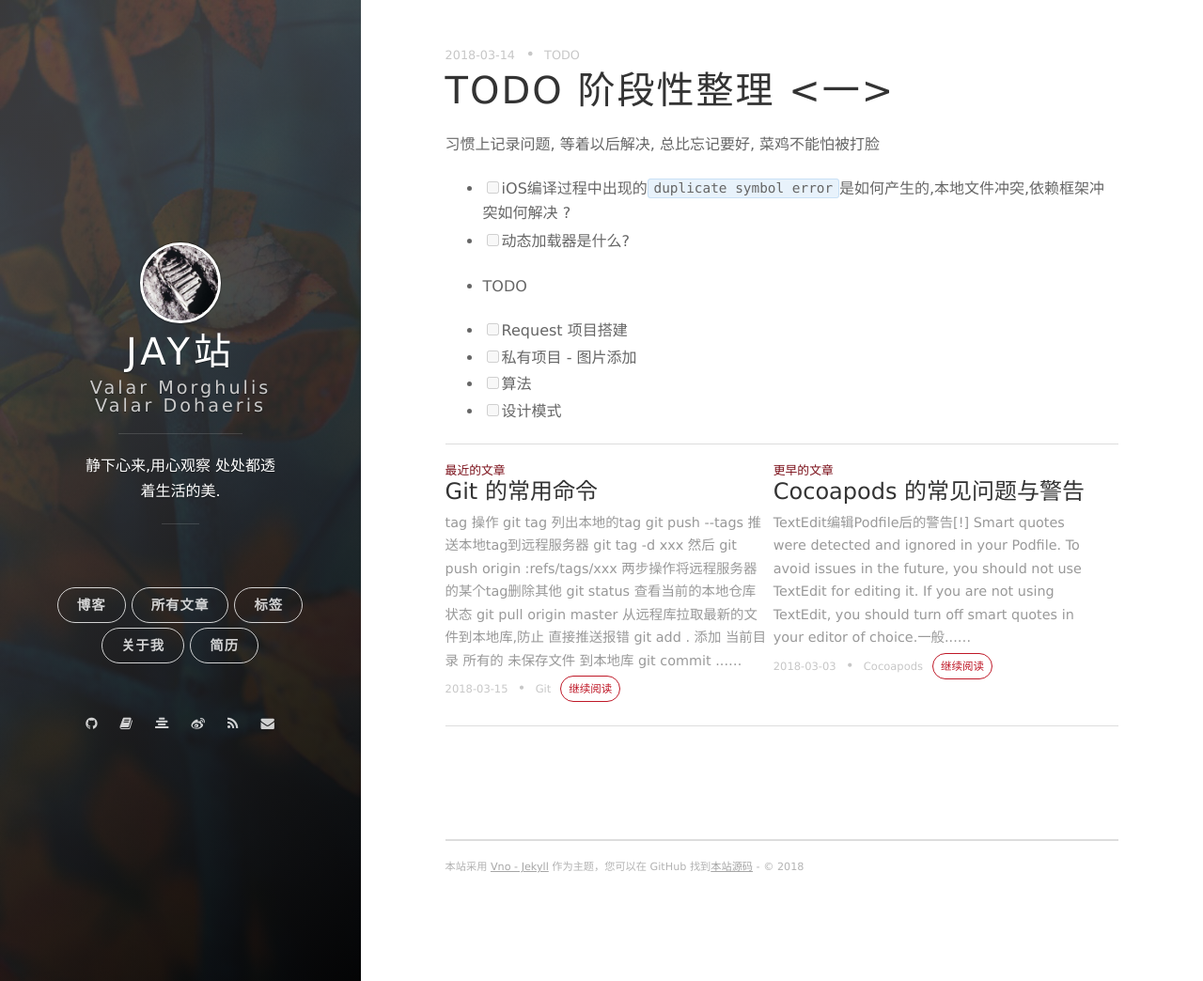
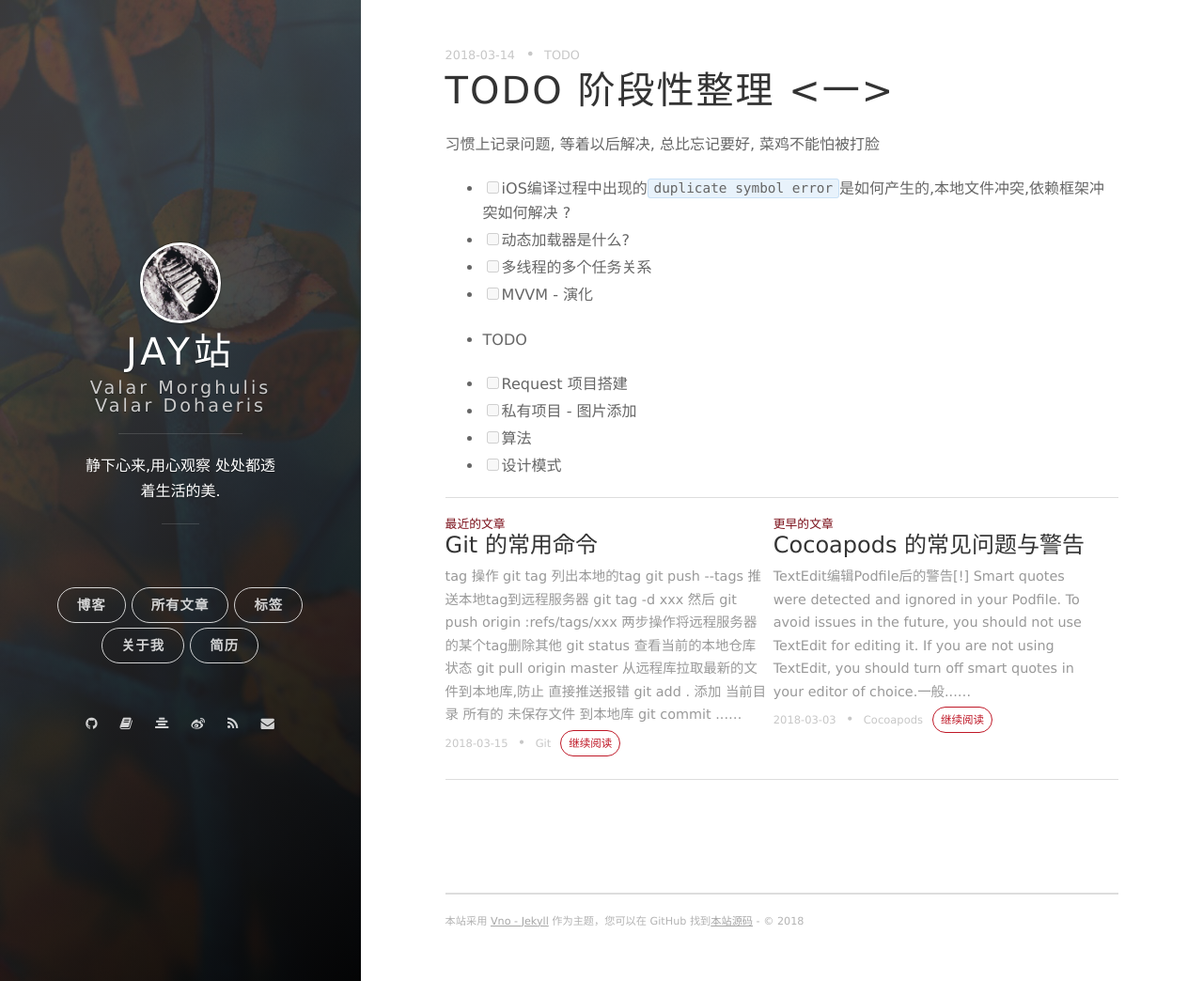
Before and after one commit to manajay/manajay.github.io, a Jekyll site: the page built from _posts/2018-03-14-todo-issue.md, in a window 1280 px wide and 1044 px high. Shown: the whole window at 94% size. Built offline with Jekyll 4.4.1, drawn with Linux system fonts in a browser that asks for light colours; nearby versions of some CDN libraries; comment, search, counter and statistics services are not loaded.

Commit message:
update todo

```diff
--- a/_posts/2018-03-14-todo-issue.md
+++ b/_posts/2018-03-14-todo-issue.md
@@ -9,6 +9,8 @@ date: 2018-03-14 12:42:46 +09:00
 
 * [ ]  iOS编译过程中出现的`duplicate symbol error`是如何产生的,本地文件冲突,依赖框架冲突如何解决 ?
 * [ ] 动态加载器是什么?
+* [ ] 多线程的多个任务关系
+* [ ] MVVM - 演化
 
 
 * TODO
```
